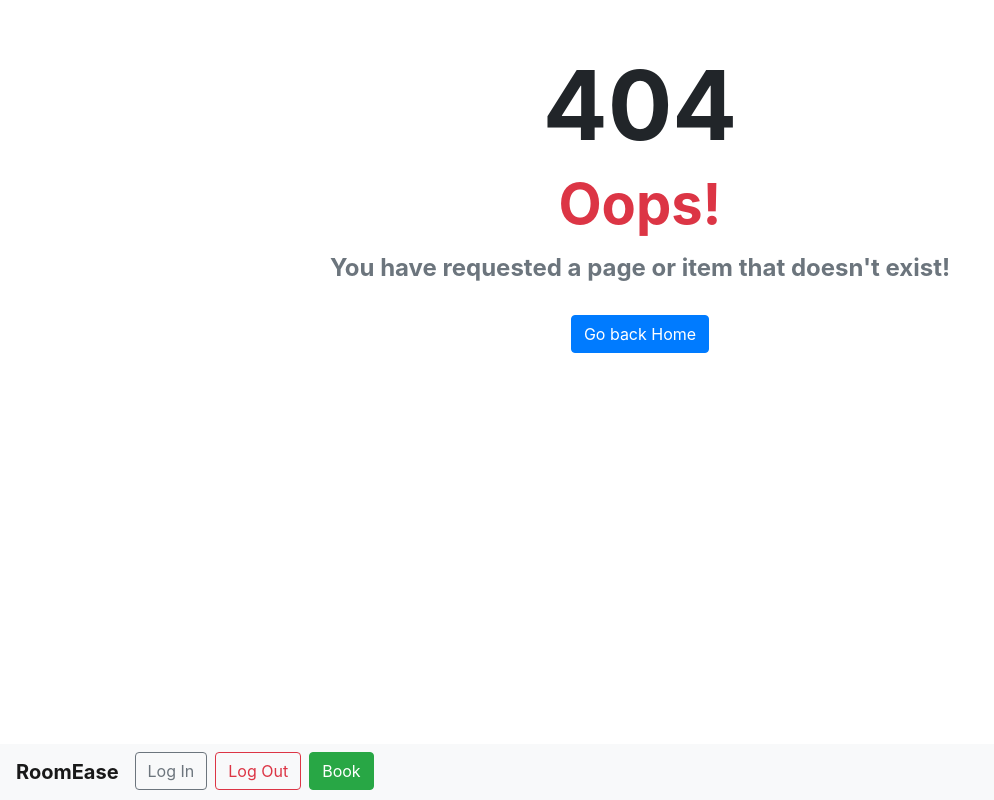
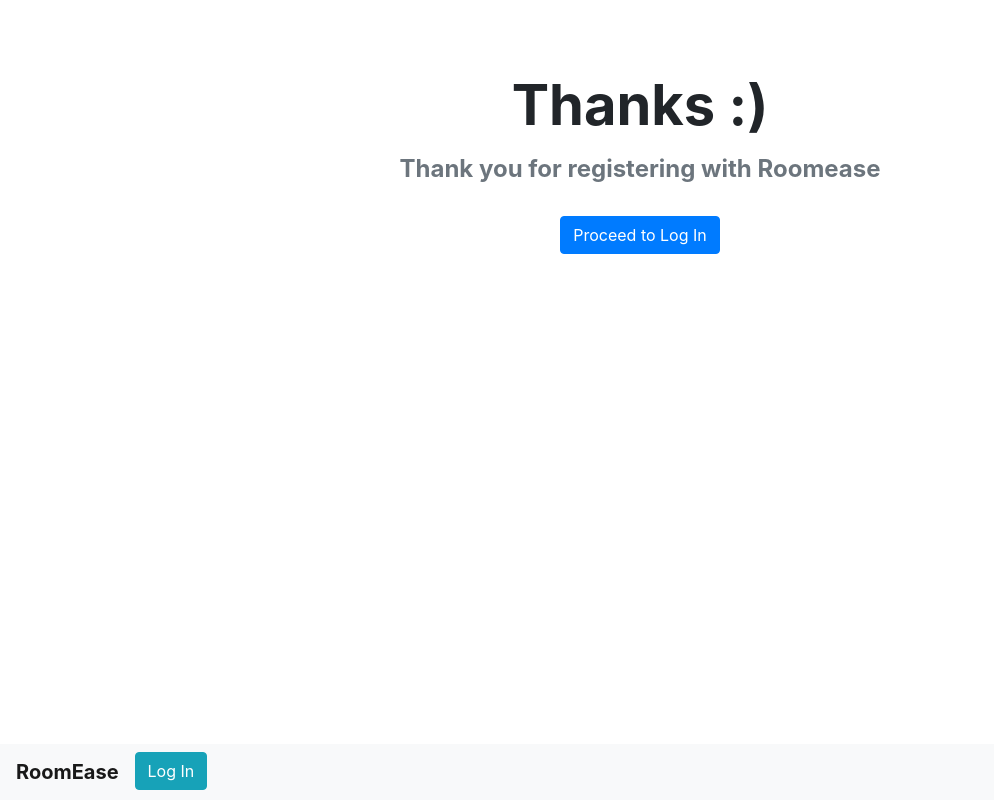
Before and after one commit to bradwindy/OneRoom, a React (Create React App) app in the folder app/: page /thanks in a window 1280 px wide. Before the commit this address had no page. Shown: the whole page, without its empty margins (0-994 px from the left). Built offline with nearby package versions, Linux system fonts and the light colour scheme.

Commit message:
Added a lot of features and removed bugs listed on Trello/Issues. Closes #15 Closes #24

```diff
--- a/app/src/App.js
+++ b/app/src/App.js
@@ -10,6 +10,7 @@
 import Register from "./components/Register"
 
 import {BrowserRouter, Switch, Route} from 'react-router-dom';
+import ThankYou from "./components/ThankYou";
 
 class App extends Component {
     constructor(props) {
@@ -76,6 +77,7 @@
                                    />
                                }
                         />
+                        <Route path={"/thanks/"} component={ThankYou}/>
                         <Route component={NoMatch}/>
                     </Switch>
                 </Root>
--- a/app/src/components/Book.jsx
+++ b/app/src/components/Book.jsx
@@ -165,7 +165,7 @@
                                        className="form-control"
                                        id="name"
                                        placeholder="Booking Name"
-                                       name="email"
+                                       name="bookingName"
                                        value={this.props.parentState.name}
                                        onChange={(event) => this.props.callbackFromParent(event.target.value, 0, page)}
 
@@ -184,21 +184,22 @@
     render() {
         const pageURL = this.props.location.pathname;
         let nextPath = "";
+        let pageNum = "of 3";
 
         // Here is conditional rendering of the navigation buttons depending on the URL
         if (pageURL === "/book/date") {
             nextPath = this.props.match.url + "/time";
-            return this.navButtons(nextPath);
+            return this.navButtons(nextPath, "Page 1 " + pageNum);
         } else if (pageURL === "/book/time") {
             nextPath = this.props.match.url + "/name";
-            return this.navButtons(nextPath);
+            return this.navButtons(nextPath, "Page 2 " + pageNum);
         } else if (pageURL === "/book/name") {
-            return this.searchNavButtons();
+            return this.searchNavButtons("Page 3 " + pageNum);
         }
     }
 
     // This is the function that returns the navigation buttons for the date page.
-    navButtons(nextPath) {
+    navButtons(nextPath, pageNumber) {
         return (
             <div className="container align-middle">
                 <div
@@ -207,7 +208,7 @@
                     <button onClick={this.props.history.goBack}
                             className="btn btn-outline-primary font-weight-bold mr-3">Back
                     </button>
-                    <h4 className="mr-2">----</h4>
+                    <p className="mr-2 mb-0">{pageNumber}</p>
                     {/*Same with this button, next page rather than specific page, have a variable generated
                     depending this.props.match.params.bookPage in render(), which contains next page and then added to
                     this url instead of /time }*/}
@@ -218,7 +219,7 @@
     };
 
     // This is the function that returns the navigation buttons for the time page with a search button instead of a next button.
-    searchNavButtons() {
+    searchNavButtons(pageNumber) {
         return (
             <div className="container align-middle">
                 <div
@@ -227,7 +228,7 @@
                     <button onClick={this.props.history.goBack}
                             className="btn btn-outline-primary font-weight-bold mr-3">Back
                     </button>
-                    <h4 className="mr-2">----</h4>
+                    <p className="mr-2 mb-0">{pageNumber}</p>
                     {/*Same with this button, next page rather than specific page, have a variable generated
                     depending this.props.match.params.bookPage in render(), which contains next page and then added to
                     this url instead of /time }*/}
--- a/app/src/components/Login.jsx
+++ b/app/src/components/Login.jsx
@@ -31,7 +31,14 @@
                 method: 'isEmpty',
                 validWhen: false,
                 message: 'Password is required.'
-            }
+            },
+            {
+                field: 'email',
+                method: 'matches',
+                args: [new RegExp("([A-z]{5}[0-9]{3})")],
+                validWhen: true,
+                message: 'Must be a valid student email username.'
+            },
         ]);
 
         // if form has been submitted before
@@ -108,11 +115,17 @@
                 .then(res => {
                     // take json web token (JWT) that was returned from server
                     // we'll save it in local storage
+
                     const token = res.data.token; //capture jwt
                     localStorage.setItem('jwtToken', token);// set jwt in localStorage
                     setAuthorizationToken(token);
 
                     this.setState({ redirect: true });
+                }).catch(error => {
+
+                    if (error.response.status === 401) {
+                        alert("Username and/or password are incorrect.")
+                    }
                 });
         }
 
--- a/app/src/components/Nav.jsx
+++ b/app/src/components/Nav.jsx
@@ -15,6 +15,27 @@
         let regexBook = /\/book.+/g;
         let regexRooms = /\/rooms/g;
         let url = this.props.location.pathname.toString();
+
+        let logButton = (
+            <a className="btn btn-info mr-2" href="/login" role="button">Log In</a>
+        );
+
+        let bookButton = (
+            <div>
+            </div>
+        );
+
+        if (localStorage.getItem('jwtToken') !== null) {
+            logButton = (<button className="btn btn-outline-danger mr-2" onClick={Nav.logout}>Log Out</button>);
+            bookButton = (<a className="btn btn-success" href="/book/date" role="button">Book a Room</a>);
+
+        } else {
+            logButton = (<a className="btn btn-info mr-2" href="/login" role="button">Log In</a>);
+            bookButton = (<div>
+            </div>);
+        }
+
+
         if (url.match(regexBook) || url.match(regexRooms)) {
             return (
                 <header
@@ -25,10 +46,7 @@
                                 <a className="navbar-brand" href="/"><b>RoomEase</b></a>
                             </li>
                             <li className="nav-item">
-                                <a className="btn btn-outline-secondary mr-2" href="/login" role="button">Log In</a>
-                            </li>
-                            <li className="nav-item">
-                                <button className="btn btn-outline-danger mr-2" onClick={Nav.logout}>Log Out</button>
+                                {logButton}
                             </li>
                             <li className="nav-item">
                                 <a className="btn btn-primary" href="/" role="button">Home</a>
@@ -50,13 +68,10 @@
                                 <a className="navbar-brand" href="/"><b>RoomEase</b></a>
                             </li>
                             <li className="nav-item">
-                                <a className="btn btn-outline-secondary mr-2" href="/login" role="button">Log In</a>
+                                {logButton}
                             </li>
                             <li className="nav-item">
-                                <button className="btn btn-outline-danger mr-2" onClick={Nav.logout}>Log Out</button>
-                            </li>
-                            <li className="nav-item">
-                                <a className="btn btn-success" href="/book/date" role="button">Book</a>
+                                {bookButton}
                             </li>
                         </ul>
                     </div>
--- a/app/src/components/Register.jsx
+++ b/app/src/components/Register.jsx
@@ -9,14 +9,6 @@
 import FormValidator from "./FormValidator";
 
 class Register extends Component {
-    state = {
-        name: '',
-        studentId: '',
-        username: '',
-        email: '',
-        password: '',
-    };
-
     /**  Takes the value of anything that is typed by the user for the form fields
      *   and sets the state for the form field above.
      *   Source - https://reactjs.org/docs/forms.html
@@ -55,10 +47,13 @@
             //axios.post(`https://jsonplaceholder.typicode.com/users`, { user })
             axios.post('/auth/register', user)
                 .then(res => {
-                    console.log(res);
-                    console.log(res.data);
-                    window.location.href = "/login";
-                });
+                    window.location.href = "/thanks";
+                }).catch(error => {
+
+                if (error.response.status === 403) {
+                    alert("User already exists!")
+                }
+            });
         }
     };
 
--- a/app/src/components/Rooms.jsx
+++ b/app/src/components/Rooms.jsx
@@ -26,6 +26,7 @@
     //decorate the function with async as we are using the await method
 
     componentDidMount = async () => {
+        //const bookingData = this.props.location.data;
         setAuthorizationToken(localStorage.jwtToken);
         const {data: rooms} = await axios.get('/room/all');
         //pending > resolved (success) or rejected(failure)
@@ -33,13 +34,13 @@
         this.setState({redirect: false});
     };
 
-    trueFalsetoYesNo(bool) {
+    trueFalseToYesNo = bool => {
         if (bool) {
             return "Yes"
         } else {
             return "No"
         }
-    }
+    };
 
     //Function to loop through the array of rooms and display them as individual rooms
     getRoomCards() {
@@ -60,13 +61,13 @@
                                     <b>Capacity:</b> {room.capacity}
                                 </li>
                                 <li>
-                                    <b>Room TV:</b> {this.trueFalsetoYesNo(room.facilities.tv)}
+                                    <b>Room TV:</b> {this.trueFalseToYesNo(room.facilities.tv)}
                                 </li>
                                 <li>
-                                    <b>Room Projector:</b> {this.trueFalsetoYesNo(room.facilities.projector)}
+                                    <b>Room Projector:</b> {this.trueFalseToYesNo(room.facilities.projector)}
                                 </li>
                                 <li>
-                                    <b>Room Whiteboard:</b> {this.trueFalsetoYesNo(room.facilities.whiteboard)}
+                                    <b>Room Whiteboard:</b> {this.trueFalseToYesNo(room.facilities.whiteboard)}
                                 </li>
                             </ul>
                             <button onClick={() => {
@@ -91,10 +92,15 @@
         let momentDateStart = moment(proposedDate).add(timeNumList[bookingData.timePos], 'hour');
         let momentDateEnd = moment(proposedDate).add(timeNumList[parseInt(bookingData.timePos) + parseInt(bookingData.duration)], 'hour');
 
-        let formatDateStart = moment.utc(momentDateStart).format();
-        let formatDateEnd = moment.utc(momentDateEnd).format();
+        let formatDateStart = moment(momentDateStart).format();
+        let formatDateEnd = moment(momentDateEnd).format();
 
-        const bookingName = bookingData.name;
+        let bookingName = "Booking";
+
+        if (bookingData.name !== "" && bookingData.name !== null) {
+            bookingName = bookingData.name;
+        }
+
         const user = "5cb55db0df1cb758b50bf2a4";
 
         await axios.put('/booking/newBooking/' + roomID, {
--- /dev/null
+++ b/app/src/components/ThankYou.jsx
@@ -0,0 +1,27 @@
+import React, {Component} from 'react';
+
+class ThankYou extends Component {
+    render() {
+        return (
+            <div className="container">
+                <div className="container align-middle p-4">
+                    <div className="row justify-content-center align-items-center">
+                        <h2 className="font-weight-bold display-4 pt-4 mt-4">
+                            Thanks :)
+                        </h2>
+                    </div>
+                    <div className="pl-4 pr-4 row justify-content-center align-items-center pt-2">
+                        <h4 className="font-weight-bold text-center pl-4 pr-4 text-secondary">
+                            Thank you for registering with Roomease
+                        </h4>
+                    </div>
+                    <div className="pl-4 pr-4 row justify-content-center align-items-center pt-4">
+                        <a className="btn btn-primary" href="/login" role="button">Proceed to Log In</a>
+                    </div>
+                </div>
+            </div>
+        );
+    }
+}
+
+export default ThankYou;
```
